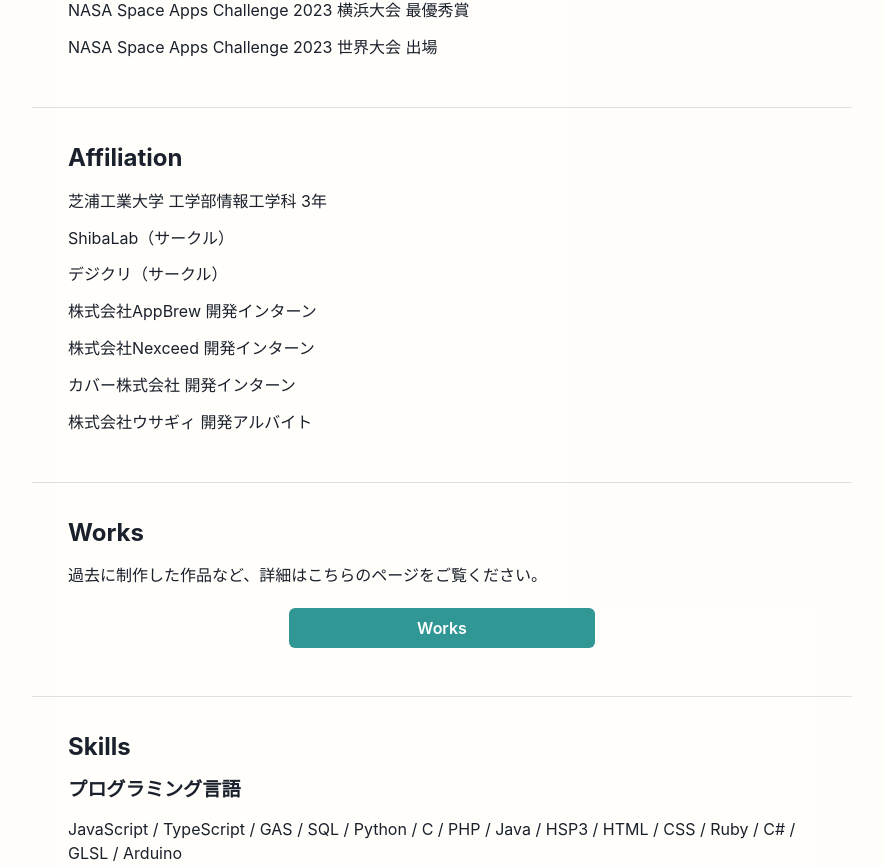
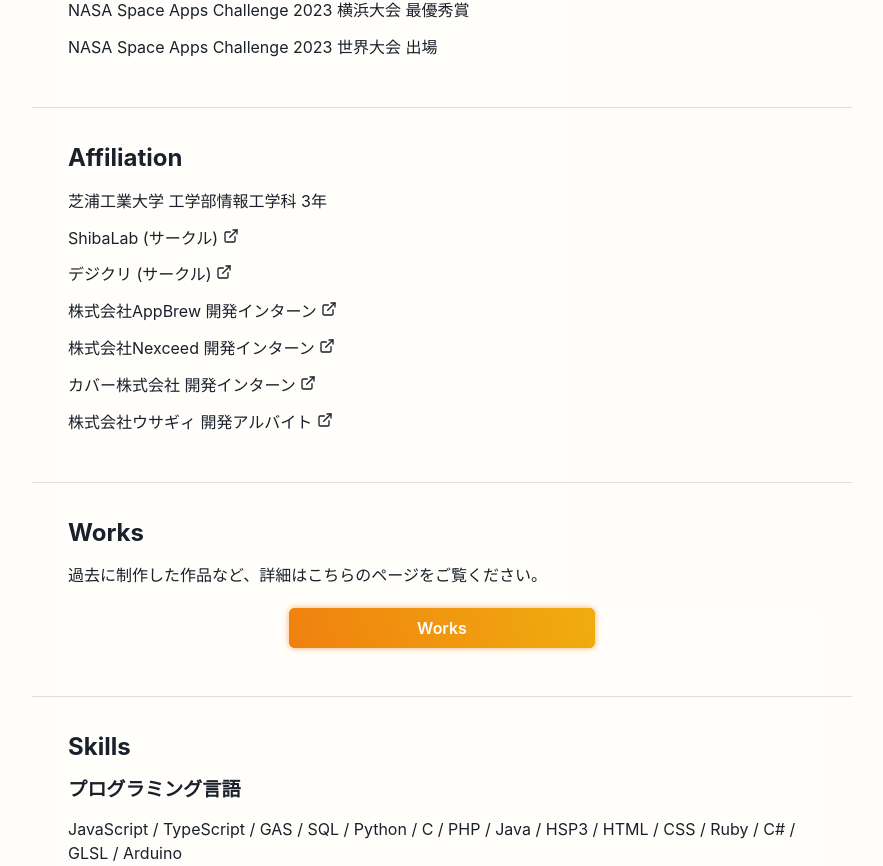
Before and after one commit to yudai1204/portfolio-2.0, a Next.js app: page / in a window 1280 px wide. Shown: the part 1931-2797 px from the top of the page, without its empty margins (198-1081 px from the left). Built offline with nearby package versions, Linux system fonts and the light colour scheme.

Commit message:
諸々調整

```diff
--- /dev/null
+++ b/src/components/customButton.tsx
@@ -0,0 +1,28 @@
+import { Button, Box, Text } from "@chakra-ui/react";
+
+// eslint-disable-next-line @typescript-eslint/no-explicit-any
+export const CustomButton = (props: any) => {
+  return (
+    <Box
+      m={props.margin || 0}
+      bg="#f0800f"
+      borderRadius="md"
+      position="relative"
+      boxShadow="0 0 6px #f0800f99"
+      _hover={{ boxShadow: "0 0 4px #f0800f00" }}
+      transition=".5s"
+      mt={props.mt || 0}
+    >
+      <Text position="absolute" top="50%" left="50%" transform="translate(-50%, -50%)" color="white" fontWeight="600">
+        {props.children}
+      </Text>
+      <Button
+        {...props}
+        m="0"
+        bg="linear-gradient(70deg, #f0800f, #f0ad0f)"
+        transition=".3s"
+        _hover={{ bg: "linear-gradient(70deg, #f0800f, #f0ad0f)", opacity: "0.2" }}
+      />
+    </Box>
+  );
+};
--- a/src/components/introductionCard.tsx
+++ b/src/components/introductionCard.tsx
@@ -47,7 +47,7 @@
       h="fit-content"
       maxW="720px"
       w="80%"
-      bg="#fff7"
+      bg="#fffa"
       borderRadius=".5rem"
       boxShadow="2px 2px 4px #fcd14644"
       css={css`
--- a/src/components/menu.tsx
+++ b/src/components/menu.tsx
@@ -12,8 +12,9 @@
   VStack,
   Divider,
   DrawerBody,
+  DrawerCloseButton,
 } from "@chakra-ui/react";
-import { useEffect, useState } from "react";
+import { useEffect, useState, useRef } from "react";
 import { AiOutlineMenu, AiOutlineClose } from "react-icons/ai";
 import { GoHome, GoFileDirectory, GoPerson, GoBook } from "react-icons/go";
 import { IconImg } from "./iconImg";
@@ -109,6 +110,7 @@
 const MenuNarrow = (props: Props) => {
   const { active } = props;
   const { isOpen: isMenuOpen, onOpen: onMenuOpen, onClose: onMenuClose } = useDisclosure();
+  const closeRef = useRef(null);
   return (
     <>
       <Flex
@@ -120,9 +122,9 @@
         justify="left"
         align="center"
         zIndex="1000"
-        bg="#fff8"
-        backdropFilter="blur(2px)"
-        boxShadow="0 0 10px #ddd7"
+        bg="#fffa"
+        backdropFilter="blur(3px)"
+        boxShadow="0 0 10px #ddda"
         userSelect="none"
       >
         <Icon
@@ -139,15 +141,24 @@
           </Text>
         </Box>
       </Flex>
-      <Drawer isOpen={isMenuOpen} placement="left" onClose={onMenuClose} size="xs" closeOnEsc={true}>
+      <Drawer
+        isOpen={isMenuOpen}
+        placement="left"
+        onClose={onMenuClose}
+        size="xs"
+        closeOnEsc={true}
+        initialFocusRef={closeRef}
+      >
         <DrawerOverlay />
         <DrawerContent>
           <DrawerBody w="100%" p={0}>
             <Box p="8px">
               <Icon as={AiOutlineClose} fontSize="2.4rem" color="gray.700" cursor="pointer" onClick={onMenuClose} />
             </Box>
+            <DrawerCloseButton opacity="0" ref={closeRef} position="absolute" top="0" left="0" />
             <VStack>
               <Box>
+                <Link href="/" _hover={{ opacity: 1 }} role="group" w="100%" h="100%">
                   <Flex
                     align="center"
                     justify="center"
@@ -156,8 +167,11 @@
                     py="16px"
                     borderRadius="2xl"
                     gap={5}
-                  boxShadow="1px 1px 4px #6663"
+                    boxShadow="1px 1px 4px #9903"
                     w="fit-content"
+                    transition=".3s"
+                    bg="linear-gradient(70deg, #fffabc33, #e0ebaf33)"
+                    _groupHover={{ bg: "linear-gradient(70deg, #fffabc55, #e0ebaf55)", boxShadow: "1px 2px 4px #9904" }}
                   >
                     <IconImg size="48px" />
                     <Box>
@@ -167,6 +181,7 @@
                       </Text>
                     </Box>
                   </Flex>
+                </Link>
               </Box>
               <VStack spacing={2} px="15px">
                 {links.map((link, idx) => (
--- a/src/components/paragraph.tsx
+++ b/src/components/paragraph.tsx
@@ -9,7 +9,7 @@
 export const Paragraph = (props: Props) => {
   const { title, children, animation = true } = props;
   const ParagraphMain = () => (
-    <Box maxW="780px" mx="auto" px="1rem" mt="2rem" mb="3rem">
+    <Box maxW="780px" mx="auto" px="1rem" mt={{ base: "3rem", md: "2rem" }} mb={{ base: "4rem", md: "3rem" }}>
       <Text fontSize="2xl" fontWeight="bold" mb=".8rem">
         {title}
       </Text>
--- a/src/data/index.ts
+++ b/src/data/index.ts
@@ -1,11 +1,11 @@
 export const affiliations = [
-  "芝浦工業大学 工学部情報工学科 3年",
-  "ShibaLab（サークル）",
-  "デジクリ（サークル）",
-  "株式会社AppBrew 開発インターン",
-  "株式会社Nexceed 開発インターン",
-  "カバー株式会社 開発インターン",
-  "株式会社ウサギィ 開発アルバイト",
+  { name: "芝浦工業大学 工学部情報工学科 3年", link: null },
+  { name: "ShibaLab (サークル)", link: "https://shibalab.com" },
+  { name: "デジクリ (サークル)", link: "https://digicre.net" },
+  { name: "株式会社AppBrew 開発インターン", link: "https://https://appbrew.io/" },
+  { name: "株式会社Nexceed 開発インターン", link: "https://nexceed.co.jp/" },
+  { name: "カバー株式会社 開発インターン", link: "https://cover-corp.com/" },
+  { name: "株式会社ウサギィ 開発アルバイト", link: "https://usagee.co.jp/" },
 ];
 
 export const awards = [
--- a/src/pages/index.tsx
+++ b/src/pages/index.tsx
@@ -1,6 +1,7 @@
-import { Box, Button, Center, Text, Divider } from "@chakra-ui/react";
+import { Box, Center, Text, Divider, Link, Icon } from "@chakra-ui/react";
 import Head from "next/head";
 import { useRouter } from "next/router";
+import { FiExternalLink } from "react-icons/fi";
 import { CanvaSlide } from "../components/canvaSlide";
 import { Footer } from "../components/footer";
 import { IntroductionSwiper } from "../components/introductionSwiper";
@@ -8,6 +9,7 @@
 import { Paragraph } from "../components/paragraph";
 import { SkillDetail } from "../components/skillDetail";
 import { affiliations, awards, skills } from "../data";
+import { CustomButton as Button } from "@/components/customButton";
 
 const Home = () => {
   const router = useRouter();
@@ -28,7 +30,7 @@
         <Box zIndex={0} mb="2rem">
           <IntroductionSwiper />
         </Box>
-
+        <Box px={{ base: "1rem", md: "none" }}>
           <Paragraph title="About Me">
             <Text>
               中学でロボコンに出場する部活動に入りロボットプログラミングや電子工作を学びました。
@@ -85,8 +87,18 @@
           <Divider maxW="820px" mx="auto" borderColor="#ccc" />
 
           <Paragraph title="Affiliation">
-          {affiliations.map((text) => (
-            <Text key={text}>{text}</Text>
+            {affiliations.map((aff) => (
+              <>
+                {!aff.link && <Text key={aff.name}>{aff.name}</Text>}
+                {aff.link && (
+                  <Link href={aff.link}>
+                    <Text key={aff.name}>
+                      {aff.name + " "}
+                      <Icon as={FiExternalLink} />
+                    </Text>
+                  </Link>
+                )}
+              </>
             ))}
           </Paragraph>
 
@@ -116,6 +128,7 @@
             <SkillDetail title="インフラ環境">{skills.infra.join(" / ")}</SkillDetail>
             <SkillDetail title="ツール">{skills.tool.join(" / ")}</SkillDetail>
           </Paragraph>
+        </Box>
 
         <Footer />
       </Box>
```
Also changed, not shown: src/components/work.tsx (+23 -7 lines). Lines whose indentation alone changed are shown as unchanged.
